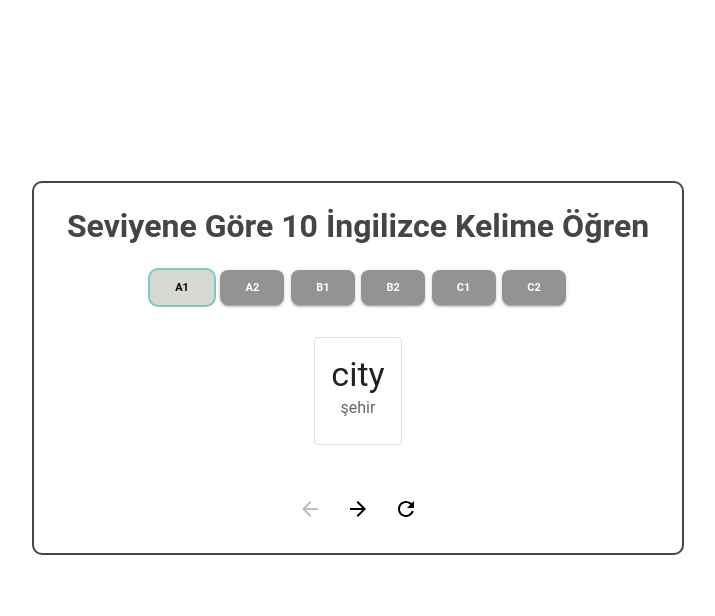
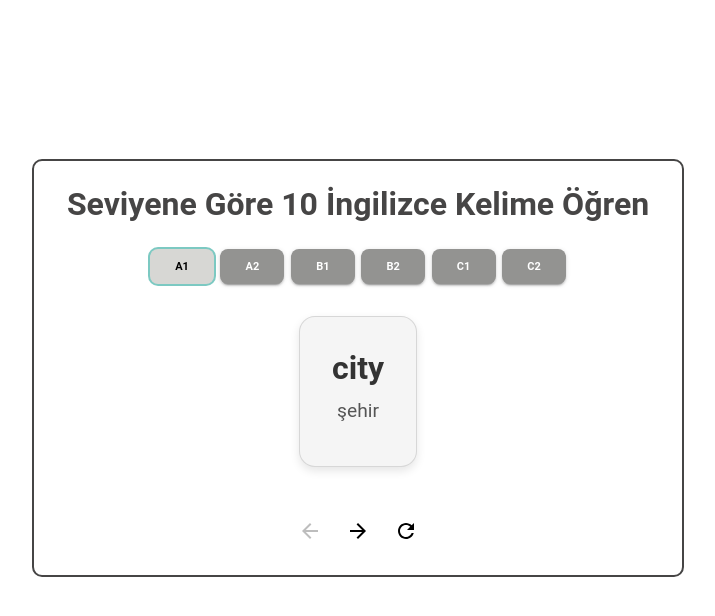
Before and after one commit to zeyra19/Click-Learn, a React (Create React App) app: page / in a window 1280 px wide. Both pictures are taken after a click on the button "A1". Shown: the top 616 px of the page, without its empty margins (282-997 px from the left). Built offline with nearby package versions, Linux system fonts and the light colour scheme.

Commit message:
Update card view

```diff
--- a/src/components/WordCard/WordCard.tsx
+++ b/src/components/WordCard/WordCard.tsx
@@ -8,10 +8,42 @@ interface WordCardProps {
 
 const WordCard: React.FC<WordCardProps> = ({ word, meaning }) => {
   return (
-    <Card variant="outlined" sx={{ marginY: 2 }}>
-      <CardContent>
-        <Typography variant="h4">{word}</Typography>
-        <Typography variant="body1" color="text.secondary">
+    <Card
+      variant="outlined"
+      sx={{
+        marginY: 2,
+        padding: '1rem',
+        borderRadius: '16px',
+        boxShadow: '0 4px 10px rgba(0, 0, 0, 0.1)',
+        backgroundColor: '#f5f5f5',
+        '@media (max-width:600px)': {
+          padding: '0.8rem',
+        },
+      }}
+    >
+      <CardContent
+        sx={{
+          textAlign: 'center',
+        }}
+      >
+        <Typography
+          variant="h4"
+          sx={{
+            fontWeight: 'bold',
+            color: '#333',
+            fontSize: { xs: '1.8rem', sm: '2rem' },
+          }}
+        >
+          {word}
+        </Typography>
+        <Typography
+          variant="body1"
+          sx={{
+            color: '#555',
+            fontSize: { xs: '1rem', sm: '1.2rem' },
+            marginTop: '0.5rem',
+          }}
+        >
           {meaning}
         </Typography>
       </CardContent>
```
